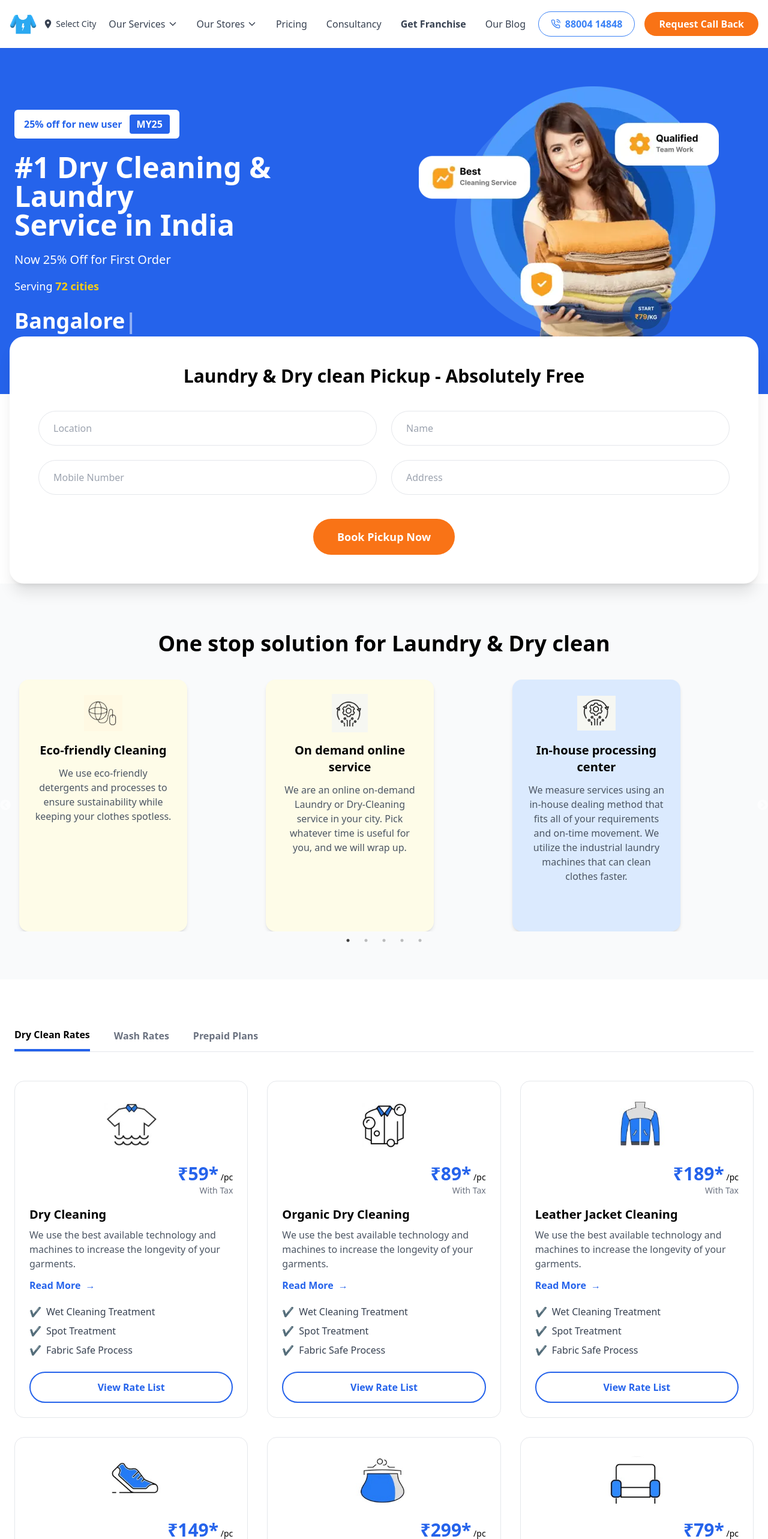
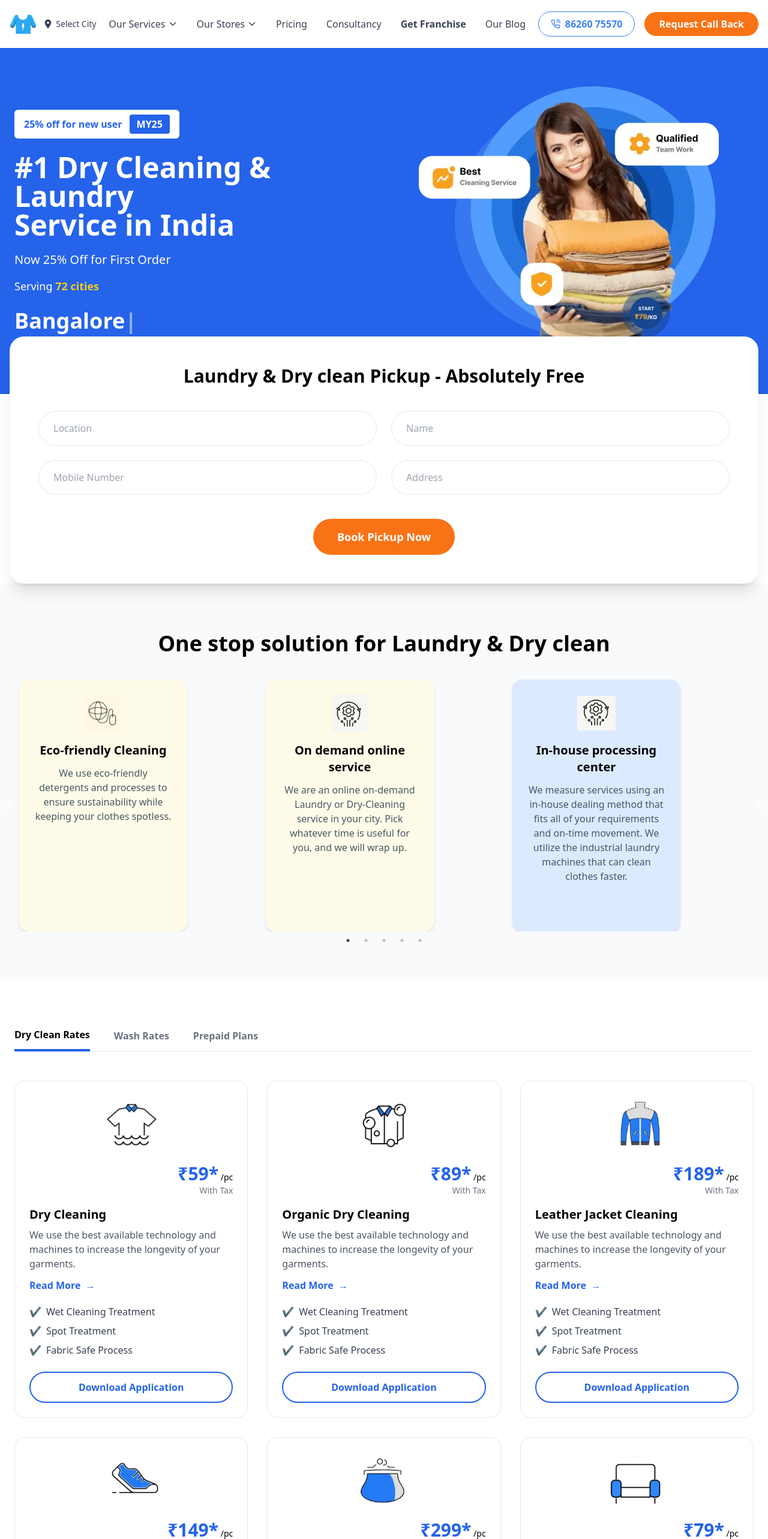
Before and after one commit to Amolnaikwade/dhobilite, a React (Vite) app: page / in a window 1280 px wide. Shown: the top 2566 px of the page at 60% size. Built offline with nearby package versions, Linux system fonts and the light colour scheme.

Commit message:
address, name, number, button name changed

```diff
--- a/index.html
+++ b/index.html
@@ -4,7 +4,7 @@
     <meta charset="UTF-8" />
     <link rel="icon" type="image/svg+xml" href="/dhobilite.png" />
     <meta name="viewport" content="width=device-width, initial-scale=1.0" />
-    <title>Dhobighat</title>
+    <title>Insta Wash Clean</title>
   </head>
   <body>
     <div id="root"></div>
--- a/src/components/Navbar.jsx
+++ b/src/components/Navbar.jsx
@@ -94,7 +94,7 @@ const Navbar = () => {
               className="flex items-center gap-2 px-5 py-2 rounded-full border border-blue-500 text-blue-500 font-semibold"
             >
               <FiPhoneCall />
-              88004 14848
+              86260 75570
             </a>
             <button className="px-6 py-2 rounded-full bg-orange-500 text-white font-semibold">
               Request Call Back
--- a/src/pages/Home.jsx
+++ b/src/pages/Home.jsx
@@ -23,6 +23,7 @@ import {
   FaInstagram,
   FaLinkedinIn,
   FaYoutube,
+  FaHome,
 } from "react-icons/fa";
 import { MdPhone, MdEmail, MdAccessTime } from "react-icons/md";
 import { BsWhatsapp } from "react-icons/bs";
@@ -291,7 +292,7 @@ const RateCard = ({ item }) => (
 
     {/* View Rate List Button */}
     <button className="mt-6 border-2 border-blue-600 text-blue-600 font-semibold py-3 rounded-full hover:bg-blue-50 transition">
-      View Rate List
+      Download Application
     </button>
 
   </div>
@@ -757,7 +758,7 @@ const sliderSettings = {
       />
 
       <p className="text-gray-600 text-sm sm:text-base leading-relaxed">
-        DhobiLite is the one stop solution for all your garment laundry & dry cleaning needs.
+        Insta Wash Clean is the one stop solution for all your garment laundry & dry cleaning needs.
       </p>
 
       {/* Social Icons */}
@@ -773,16 +774,16 @@ const sliderSettings = {
       <h4 className="font-bold text-base sm:text-lg mb-1 sm:mb-3">Help & Support</h4>
       <ul className="space-y-1 sm:space-y-2 text-gray-700 text-xs sm:text-sm">
         <li className="flex items-center gap-1 sm:gap-2 justify-center md:justify-start">
-          <MdAccessTime className="text-sm sm:text-base" /> Monday-Sunday 9:00 AM - 10:00 PM
+          <FaHome  className="text-sm sm:text-base" /> Near Dy Patil College ,Sant Tukaram Nagar ,Pimpri ,Pune
         </li>
         <li className="flex items-center gap-1 sm:gap-2 justify-center md:justify-start">
-          <MdPhone className="text-sm sm:text-base" /> +91 880 041 4848
+          <MdPhone className="text-sm sm:text-base" /> +91 862 607 5570
         </li>
         <li className="flex items-center gap-1 sm:gap-2 justify-center md:justify-start">
           <BsWhatsapp className="text-sm sm:text-base" /> WhatsApp
         </li>
         <li className="flex items-center gap-1 sm:gap-2 justify-center md:justify-start">
-          <MdEmail className="text-sm sm:text-base" /> cc@dhobilite.com
+          <MdEmail className="text-sm sm:text-base" /> cc@instawashclean.com
         </li>
       </ul>
     </div>
@@ -844,7 +845,7 @@ const sliderSettings = {
 
   {/* Bottom Bar */}
   <div className="border-t py-3 text-center text-xs sm:text-sm text-gray-500">
-    © {new Date().getFullYear()} DhobiLite. All Rights Reserved.
+    © {new Date().getFullYear()} Insta Wash Clean. All Rights Reserved.
   </div>
 </footer>
 
```
